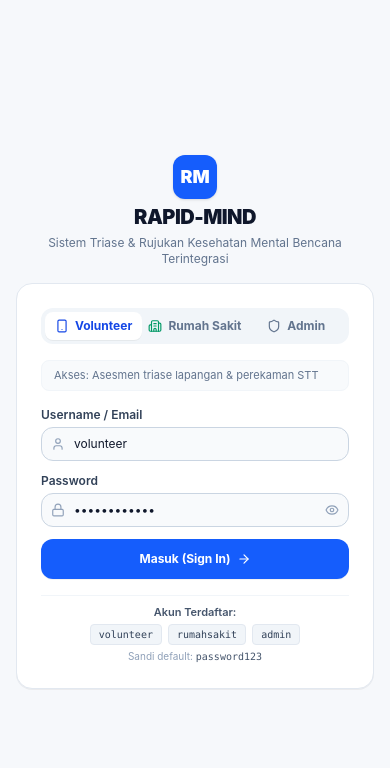
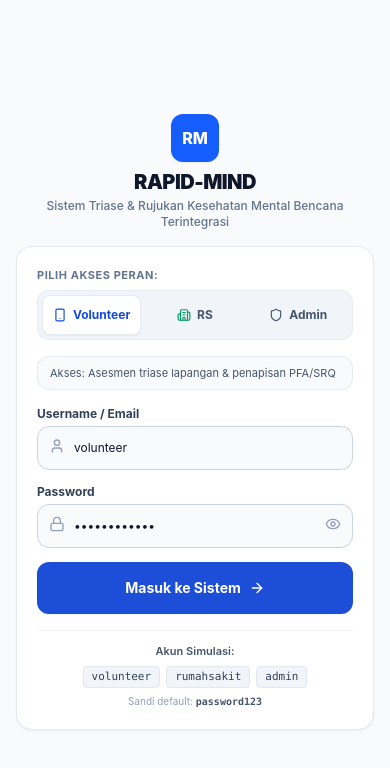
Before and after one commit to Daff77/RAPID-MIND, a React (Vite) app: page / in a window 390 px wide. Shown: the top 768 px of the page. Built offline with nearby package versions, Linux system fonts and the light colour scheme; no server answers; the database is empty.

Commit message:
refactor(ui): mobile-first refinements for Screen 2, compact FloatingRedFlagButton, and LoginPage branding

```diff
--- a/src/components/volunteer/FloatingRedFlagButton.tsx
+++ b/src/components/volunteer/FloatingRedFlagButton.tsx
@@ -3,15 +3,8 @@ import {
   ShieldAlert,
   AlertOctagon,
   X,
-  PhoneCall,
   MapPin,
-  CheckCircle,
-  Ambulance,
   Radio,
-  User,
-  HeartCrack,
-  Activity,
-  Zap,
 } from 'lucide-react';
 import { LocationPost } from '../../types/assessment';
 import { useAssessment } from '../../context/AssessmentContext';
@@ -129,23 +122,29 @@ export const FloatingRedFlagButton: React.FC<FloatingRedFlagButtonProps> = ({
 
   return (
     <>
-      {/* 🚨 ALWAYS-ON PERSISTENT FLOATING SHORTCUT: RED FLAG EMERGENCY */}
-      <div className="fixed bottom-6 right-4 sm:right-6 z-50">
+      {/* 🚨 COMPACT TACTICAL EMERGENCY CONTROL: RED FLAG T0 */}
+      <aside
+        aria-label="Kontrol Darurat Lapangan"
+        className="fixed z-40 right-3.5 sm:right-6 bottom-[calc(1rem+env(safe-area-inset-bottom,0px))] sm:bottom-6 pointer-events-auto"
+      >
         <button
           type="button"
           onClick={handleOpen}
-          className="group flex items-center gap-2.5 px-4 py-3.5 rounded-full bg-red-600 hover:bg-red-700 active:scale-95 text-white font-black text-xs shadow-2xl shadow-red-600/60 border-2 border-white transition-all transform hover:scale-105 select-none min-h-[56px]"
+          className="group flex items-center gap-2 px-3.5 py-2.5 rounded-full bg-red-600 hover:bg-red-700 active:bg-red-800 text-white font-black text-xs shadow-lg shadow-red-950/25 border-2 border-white transition-all transform hover:scale-[1.03] select-none min-h-[46px] cursor-pointer"
           title="Tekan untuk kasus darurat T0 (Ideasi Bunuh Diri, Psikosis, Agitasi, Krisis Medis)"
         >
-          <div className="relative">
-            <ShieldAlert className="w-5 h-5 text-white" />
-            <span className="absolute -top-1 -right-1 w-2.5 h-2.5 bg-yellow-300 rounded-full animate-ping"></span>
+          <div className="relative flex items-center justify-center">
+            <ShieldAlert className="w-4 h-4 text-white shrink-0" />
+            <span className="absolute -top-0.5 -right-0.5 w-2 h-2 bg-yellow-300 rounded-full animate-ping"></span>
           </div>
-          <span className="tracking-wider uppercase text-xs font-black">
-            🚨 Red Flag Emergency
+          <span className="tracking-wide uppercase text-[11px] sm:text-xs font-black">
+            SOS T0
+          </span>
+          <span className="hidden sm:inline text-[10px] font-bold text-red-100 pl-0.5">
+            · Emergency
           </span>
         </button>
-      </div>
+      </aside>
 
       {/* MODAL: PROTOKOL EMERGENCY RED FLAG T0 (SCREEN 4) */}
       {isModalOpen && (
--- a/src/pages/LoginPage.tsx
+++ b/src/pages/LoginPage.tsx
@@ -80,32 +80,40 @@ export const LoginPage: React.FC<LoginPageProps> = ({
   };
 
   return (
-    <div className="min-h-screen bg-[#F6F8FB] text-slate-900 flex flex-col justify-center items-center p-4 font-sans">
-      <div className="w-full max-w-md space-y-4">
-        {/* Brand Header */}
-        <div className="text-center space-y-1">
-          <div className="inline-flex items-center justify-center w-11 h-11 rounded-xl bg-blue-600 text-white font-black text-lg shadow-sm">
+    <div className="min-h-screen bg-[var(--rm-bg-canvas)] text-slate-900 flex flex-col justify-center items-center px-4 py-8 font-sans">
+      <div className="w-full max-w-sm sm:max-w-md space-y-4">
+        {/* Professional Clinical Brand Header */}
+        <div className="text-center space-y-1.5">
+          <div className="inline-flex items-center justify-center w-12 h-12 rounded-xl bg-blue-600 text-white font-extrabold text-base shadow-xs">
             RM
           </div>
-          <h1 className="text-xl font-black text-slate-900 tracking-tight">
+          <div>
+            <h1 className="text-xl sm:text-2xl font-black text-slate-900 tracking-tight">
               RAPID-MIND
             </h1>
-          <p className="text-xs text-slate-500">
+            <p className="text-xs text-slate-500 font-medium mt-0.5">
               Sistem Triase & Rujukan Kesehatan Mental Bencana Terintegrasi
             </p>
           </div>
+        </div>
 
-        {/* Main Card */}
-        <div className="bg-white border border-slate-200 rounded-2xl p-6 shadow-2xs space-y-4">
+        {/* Main Card — Flat Surface, Subtle Border, Controlled Elevation */}
+        <div className="bg-white border border-slate-200/90 rounded-2xl p-5 sm:p-6 shadow-xs space-y-4">
           {/* 3-Role Switch: Volunteer | Rumah Sakit | Admin */}
-          <div className="grid grid-cols-3 gap-1 bg-slate-100 p-1 rounded-xl">
+          <div className="space-y-1.5">
+            <span className="text-[11px] font-bold text-slate-500 block uppercase tracking-wider">
+              Pilih Akses Peran:
+            </span>
+            <div className="grid grid-cols-3 gap-1 bg-slate-100 p-1 rounded-xl border border-slate-200/70" role="tablist">
               <button
                 type="button"
+                role="tab"
+                aria-selected={selectedRole === 'volunteer'}
                 onClick={() => handleRoleChange('volunteer')}
-              className={`py-1.5 rounded-lg text-xs font-bold transition flex items-center justify-center gap-1.5 ${
+                className={`py-2 rounded-lg text-xs font-bold transition flex items-center justify-center gap-1.5 cursor-pointer min-h-[40px] ${
                   selectedRole === 'volunteer'
-                  ? 'bg-white text-blue-700 shadow-2xs'
-                  : 'text-slate-500 hover:text-slate-900'
+                    ? 'bg-white text-blue-700 shadow-xs border border-slate-200/80'
+                    : 'text-slate-600 hover:text-slate-900'
                 }`}
               >
                 <Smartphone className="w-3.5 h-3.5" />
@@ -114,85 +122,93 @@ export const LoginPage: React.FC<LoginPageProps> = ({
 
               <button
                 type="button"
+                role="tab"
+                aria-selected={selectedRole === 'hospital'}
                 onClick={() => handleRoleChange('hospital')}
-              className={`py-1.5 rounded-lg text-xs font-bold transition flex items-center justify-center gap-1.5 ${
+                className={`py-2 rounded-lg text-xs font-bold transition flex items-center justify-center gap-1.5 cursor-pointer min-h-[40px] ${
                   selectedRole === 'hospital'
-                  ? 'bg-white text-emerald-700 shadow-2xs'
-                  : 'text-slate-500 hover:text-slate-900'
+                    ? 'bg-white text-emerald-700 shadow-xs border border-slate-200/80'
+                    : 'text-slate-600 hover:text-slate-900'
                 }`}
               >
                 <Building2 className="w-3.5 h-3.5 text-emerald-600" />
-              <span>Rumah Sakit</span>
+                <span>RS</span>
               </button>
 
               <button
                 type="button"
+                role="tab"
+                aria-selected={selectedRole === 'admin'}
                 onClick={() => handleRoleChange('admin')}
-              className={`py-1.5 rounded-lg text-xs font-bold transition flex items-center justify-center gap-1.5 ${
+                className={`py-2 rounded-lg text-xs font-bold transition flex items-center justify-center gap-1.5 cursor-pointer min-h-[40px] ${
                   selectedRole === 'admin'
-                  ? 'bg-white text-blue-700 shadow-2xs'
-                  : 'text-slate-500 hover:text-slate-900'
+                    ? 'bg-white text-blue-700 shadow-xs border border-slate-200/80'
+                    : 'text-slate-600 hover:text-slate-900'
                 }`}
               >
                 <Shield className="w-3.5 h-3.5" />
                 <span>Admin</span>
               </button>
             </div>
+          </div>
 
           {/* Role Description Badge */}
-          <div className="text-[11px] text-slate-500 bg-slate-50 px-3 py-1.5 rounded-lg border border-slate-100 flex items-center justify-between">
+          <div className="text-[11px] text-slate-600 bg-slate-50 px-3 py-2 rounded-xl border border-slate-200/80 flex items-center justify-between">
             <span>
-              {selectedRole === 'volunteer' && 'Akses: Asesmen triase lapangan & perekaman STT'}
+              {selectedRole === 'volunteer' && 'Akses: Asesmen triase lapangan & penapisan PFA/SRQ'}
               {selectedRole === 'hospital' && 'Akses: Penerimaan pasien rujukan RS & koordinasi medis'}
-              {selectedRole === 'admin' && 'Akses: Pusat komando, analitik, & manajemen tambah pengguna'}
+              {selectedRole === 'admin' && 'Akses: Pusat komando, analitik data, & audit sistem'}
             </span>
           </div>
 
           {/* Error Message */}
           {errorMessage && (
-            <div className="p-2.5 bg-red-50 text-red-800 text-xs rounded-xl flex items-center gap-1.5">
-              <AlertCircle className="w-3.5 h-3.5 shrink-0 text-red-600" />
+            <div className="p-3 bg-red-50 border border-red-200 text-red-800 text-xs rounded-xl flex items-center gap-2">
+              <AlertCircle className="w-4 h-4 shrink-0 text-red-600" />
               <span>{errorMessage}</span>
             </div>
           )}
 
           {/* Form */}
-          <form onSubmit={handleSubmit} className="space-y-3">
+          <form onSubmit={handleSubmit} className="space-y-3.5">
             <div className="space-y-1">
-              <label className="text-xs font-semibold text-slate-700 block">
+              <label htmlFor="login-username" className="text-xs font-bold text-slate-700 block">
                 Username / Email
               </label>
               <div className="relative">
                 <input
+                  id="login-username"
                   type="text"
                   value={usernameOrEmail}
                   onChange={(e) => setUsernameOrEmail(e.target.value)}
-                  className="w-full pl-8 pr-3 py-2 bg-slate-50 border border-slate-300 focus:bg-white focus:border-blue-600 rounded-xl text-xs text-slate-900 outline-none transition"
+                  className="w-full pl-9 pr-3 py-2.5 bg-slate-50 border border-slate-300 focus:bg-white focus:border-blue-600 rounded-xl text-xs sm:text-sm text-slate-900 outline-none transition min-h-[44px]"
                   required
                 />
-                <UserIcon className="w-3.5 h-3.5 text-slate-400 absolute left-2.5 top-2.5 pointer-events-none" />
+                <UserIcon className="w-4 h-4 text-slate-400 absolute left-3 top-3 pointer-events-none" />
               </div>
             </div>
 
             <div className="space-y-1">
-              <label className="text-xs font-semibold text-slate-700 block">
+              <label htmlFor="login-password" className="text-xs font-bold text-slate-700 block">
                 Password
               </label>
               <div className="relative">
                 <input
+                  id="login-password"
                   type={showPassword ? 'text' : 'password'}
                   value={password}
                   onChange={(e) => setPassword(e.target.value)}
-                  className="w-full pl-8 pr-8 py-2 bg-slate-50 border border-slate-300 focus:bg-white focus:border-blue-600 rounded-xl text-xs text-slate-900 outline-none transition"
+                  className="w-full pl-9 pr-9 py-2.5 bg-slate-50 border border-slate-300 focus:bg-white focus:border-blue-600 rounded-xl text-xs sm:text-sm text-slate-900 outline-none transition min-h-[44px]"
                   required
                 />
-                <Lock className="w-3.5 h-3.5 text-slate-400 absolute left-2.5 top-2.5 pointer-events-none" />
+                <Lock className="w-4 h-4 text-slate-400 absolute left-3 top-3 pointer-events-none" />
                 <button
                   type="button"
                   onClick={() => setShowPassword(!showPassword)}
-                  className="absolute right-2.5 top-2.5 text-slate-400 hover:text-slate-600"
+                  className="absolute right-3 top-3 text-slate-400 hover:text-slate-600 cursor-pointer"
+                  title={showPassword ? 'Sembunyikan sandi' : 'Tampilkan sandi'}
                 >
-                  {showPassword ? <EyeOff className="w-3.5 h-3.5" /> : <Eye className="w-3.5 h-3.5" />}
+                  {showPassword ? <EyeOff className="w-4 h-4" /> : <Eye className="w-4 h-4" />}
                 </button>
               </div>
             </div>
@@ -200,22 +216,24 @@ export const LoginPage: React.FC<LoginPageProps> = ({
             <button
               type="submit"
               disabled={isLoading}
-              className="w-full h-10 rounded-xl bg-blue-600 hover:bg-blue-700 active:scale-[0.99] text-white text-xs font-bold flex items-center justify-center gap-1.5 shadow-2xs transition disabled:opacity-50"
+              className="w-full rm-btn-primary min-h-[48px] text-xs sm:text-sm font-bold shadow-xs cursor-pointer disabled:opacity-50"
             >
-              <span>{isLoading ? 'Memproses Masuk...' : 'Masuk (Sign In)'}</span>
-              <ArrowRight className="w-3.5 h-3.5" />
+              <span>{isLoading ? 'Memproses Masuk...' : 'Masuk ke Sistem'}</span>
+              <ArrowRight className="w-4 h-4" />
             </button>
           </form>
 
-          {/* Informasi Akun Terdaftar */}
-          <div className="pt-2 border-t border-slate-100 text-center text-[11px] text-slate-500 space-y-1">
-            <span className="font-semibold block text-slate-600">Akun Terdaftar:</span>
-            <div className="flex flex-wrap justify-center gap-1.5 text-[10px] text-slate-700 font-mono">
+          {/* Akun Demonstrasi Lapangan */}
+          <div className="pt-3 border-t border-slate-100 text-center text-[11px] text-slate-500 space-y-1.5">
+            <span className="font-semibold block text-slate-600">Akun Simulasi:</span>
+            <div className="flex flex-wrap justify-center gap-1.5 text-[11px] text-slate-700 font-mono">
               <span className="bg-slate-100 px-2 py-0.5 rounded border border-slate-200">volunteer</span>
               <span className="bg-slate-100 px-2 py-0.5 rounded border border-slate-200">rumahsakit</span>
               <span className="bg-slate-100 px-2 py-0.5 rounded border border-slate-200">admin</span>
             </div>
-            <span className="text-[10px] text-slate-400 block">Sandi default: <code className="font-mono text-slate-600">password123</code></span>
+            <span className="text-[10px] text-slate-400 block">
+              Sandi default: <code className="font-mono text-slate-600 font-bold">password123</code>
+            </span>
           </div>
         </div>
       </div>
--- a/src/pages/VolunteerPage.tsx
+++ b/src/pages/VolunteerPage.tsx
@@ -35,8 +35,8 @@ export const VolunteerPage: React.FC<VolunteerPageProps> = ({ onGoToDashboard })
         onGoToDashboard={onGoToDashboard}
       />
 
-      {/* Main Container */}
-      <main className="flex-1 px-3 sm:px-4 py-5 max-w-2xl mx-auto w-full pb-24">
+      {/* Main Container — Mobile-First (16px edge padding, safe bottom clearance for dock) */}
+      <main className="flex-1 px-4 sm:px-6 py-4 sm:py-6 max-w-2xl mx-auto w-full pb-28 sm:pb-32">
         {/* HOMESCREEN & IDENTITAS PENYINTAS (AUTO-LOOKUP SYSTEM) */}
         {activeView === 'home' && (
           <AutoLookupHomeScreen
```
Also changed, not shown: src/components/volunteer/AutoLookupHomeScreen.tsx (+85 -68 lines). Lines whose indentation alone changed are shown as unchanged.
